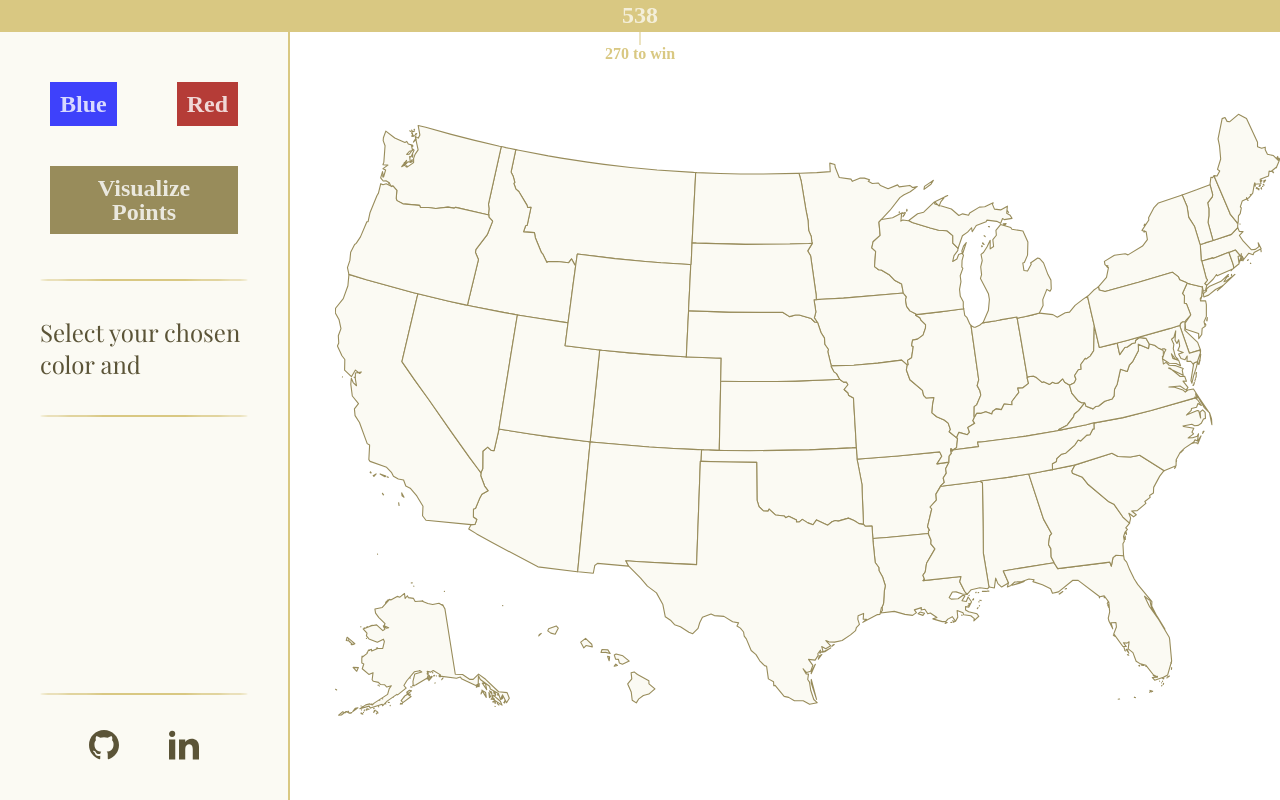
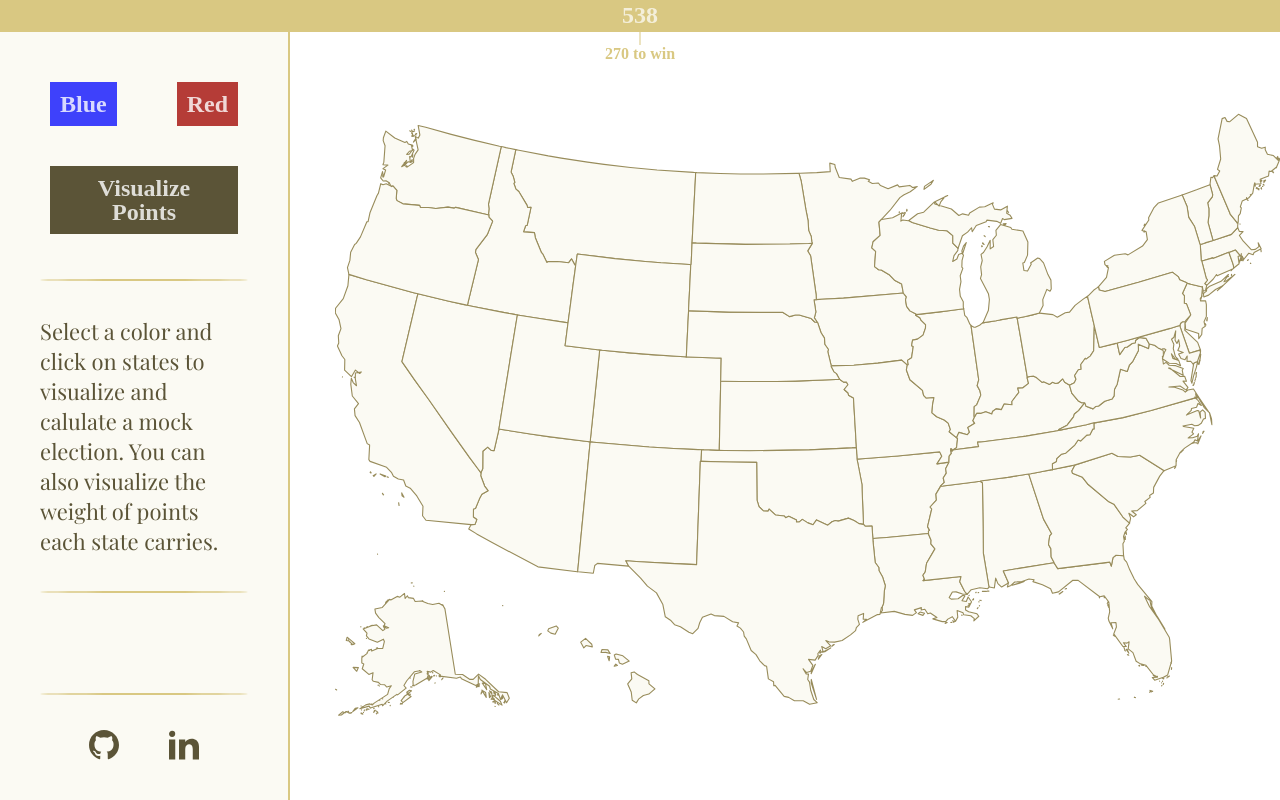
Before and after one commit to thnlsn/electoral-map, a React (Create React App) app: page / in a window 1280 px wide. Built offline with nearby package versions, Linux system fonts and the light colour scheme; the HTML template or start-up script is replaced by a standard one; a web font is replaced by a local one.

Commit message:
made the font-size of the paragraph in the settings smaller

```diff
--- a/src/components/Settings.js
+++ b/src/components/Settings.js
@@ -36,7 +36,7 @@ const Settings = ({
       </div>
       {/* VISUALIZE BUTTON */}
       <div
-        className={`settings__btn settings__btn--population ${
+        className={`settings__btn settings__btn--visualize ${
           visualize === true
             ? 'settings__btn--selected'
             : 'settings__btn--unselected'
@@ -49,7 +49,11 @@ const Settings = ({
       <hr />
       {/* Info */}
       <div className='settings__info'>
-        <div className='settings__paragraph'>Select your chosen color and</div>
+        <div className='settings__paragraph'>
+          Select a color and click on states to visualize and calulate a mock
+          election. You can also visualize the weight of points each state
+          carries.
+        </div>
       </div>
 
       <hr />
--- a/src/css/style.css
+++ b/src/css/style.css
@@ -43,6 +43,8 @@
     text-align: center; }
   .settings__text {
     font-size: 3rem; }
+  .settings__paragraph {
+    font-size: 2.2rem; }
   .settings__heading {
     text-transform: capitalize;
     font-size: 3rem;
@@ -179,10 +181,10 @@ body {
         transition: 0.25s outline 0s cubic-bezier(0.83, 0.23, 1, 0.25), 0.2 border 0.5s;
         outline: 1px solid #d9c882;
         border: 1rem solid #d9c882; }
-    .settings__btn--population {
+    .settings__btn--visualize {
       grid-column: 1 / -1;
       justify-self: center;
-      background-color: #988c5b;
+      background-color: #5b5437;
       padding: 1rem 2rem; }
   .settings__footer {
     grid-column: 1 / -1; }
--- a/src/sass/_components.scss
+++ b/src/sass/_components.scss
@@ -117,10 +117,10 @@
       }
     }
 
-    &--population {
+    &--visualize {
       grid-column: 1 / -1;
       justify-self: center;
-      background-color: $color-gold-dark;
+      background-color: $color-font;
 
       padding: 1rem 2rem;
     }
--- a/src/sass/_typography.scss
+++ b/src/sass/_typography.scss
@@ -20,6 +20,9 @@
   &__text {
     font-size: 3rem;
   }
+  &__paragraph {
+    font-size: 2.2rem;
+  }
   &__heading {
     text-transform: capitalize;
     font-size: 3rem;
```
